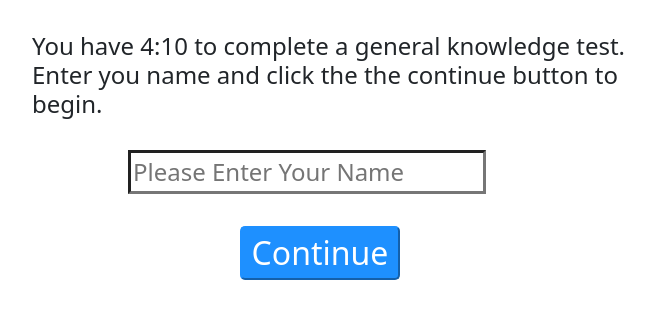
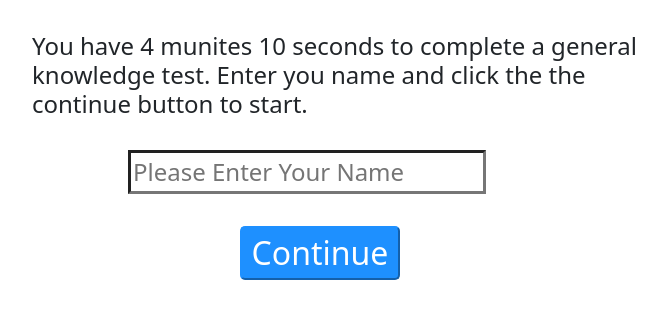
Before and after one commit to Prim3timer/test, a React (Create React App) app: page / in a window 1280 px wide. Shown: the top 318 px of the page, without its empty margins (0-666 px from the left). Built offline with nearby package versions, Linux system fonts and the light colour scheme.

Commit message:
on the portrait for testpage

```diff
--- a/src/App.js
+++ b/src/App.js
@@ -37,6 +37,7 @@ function App() {
   const [isLoading, setIsLoading] = useState(false)
   const [isAltLoadding, setIsAltLoading] = useState(false)
   const [submitButton, setSubmitButton] = useState(false)
+  const [clock, setClock]= useState(quiz.length * 10)
 
 
 
@@ -207,6 +208,7 @@ const getResult = async ()=> {
     candidate={candidate}
     setCandidate={setCandidate}
     error={error}
+    clock={clock}
     quiz={quiz}/> : ''
 
     const hasStarted = started ? <TestPage
@@ -224,6 +226,8 @@ const getResult = async ()=> {
    started={started}
    setSubmitButton={setSubmitButton}
    submitButton={submitButton}
+   clock={clock}
+   setClock={setClock}
 
     /> : ''
 
@@ -275,9 +279,4 @@ const getResult = async ()=> {
 }
 
 
-
-
-// clock.innerHTML = ticker % 60 >= 10 ? `${Math.floor(ticker / 60)} : ${ticker % 60}` : `${Math.floor(ticker / 60)} : 0${ticker % 60}`
-
-
 export default App;
--- a/src/index.css
+++ b/src/index.css
@@ -264,6 +264,9 @@ h3 {
   padding: .5rem 0;
   width: 15rem;
 }
+.interview {
+  font-size: 2rem;
+}
 
 
 ul {
--- a/src/nameComponent.js
+++ b/src/nameComponent.js
@@ -2,14 +2,15 @@ const NameComponent = ({verifyName,
 candidate,
 setCandidate,
 quiz,
+clock,
 error})=> {
     let time = quiz.length * 10
     return (
         <section id="name-component">
 
             <h4 id="instructions"
-           >You have {Math.floor(time/60)}:{time % 60} to complete a
-            general knowledge test. Enter you name and click the the continue button to begin.</h4>
+           >You have {Math.floor(time/60)} munites {time % 60}{clock % 60 === 0 ? '' : ' seconds'} to complete a
+            general knowledge test. Enter you name and click the the continue button to start.</h4>
         <input id="name-taker"
 
         type='text'
--- a/src/testPage.js
+++ b/src/testPage.js
@@ -12,9 +12,11 @@ const TestPage = ({ next,
     handleNext,
     started,
     setSubmitButton,
-    submitButton
+    submitButton,
+    clock,
+    setClock
   })=>{
-    const [clock, setClock]= useState(quiz.length * 10)
+
 
     let showStopper = clock === 0 ? <section><button onClick={(e)=> handleSubmit(e)}>Submit</button></section> : submitButton ? <section><button onClick={()=> handlePrevious(next)} id="previous">Previous</button>
         <button onClick={()=> handleNext(next)}>Next</button><button onClick={(e)=> handleSubmit(e)}>Submit</button></section> : <section><button onClick={()=> handlePrevious(next)} id="previous">Previous</button>
@@ -24,7 +26,7 @@ useEffect(()=> {
       if (started === true) {
         setClock(clock - 1)
       }
-    }, 100)
+    }, 1000)
     if (clock < 1) {
       setClock(0)
     }
```
